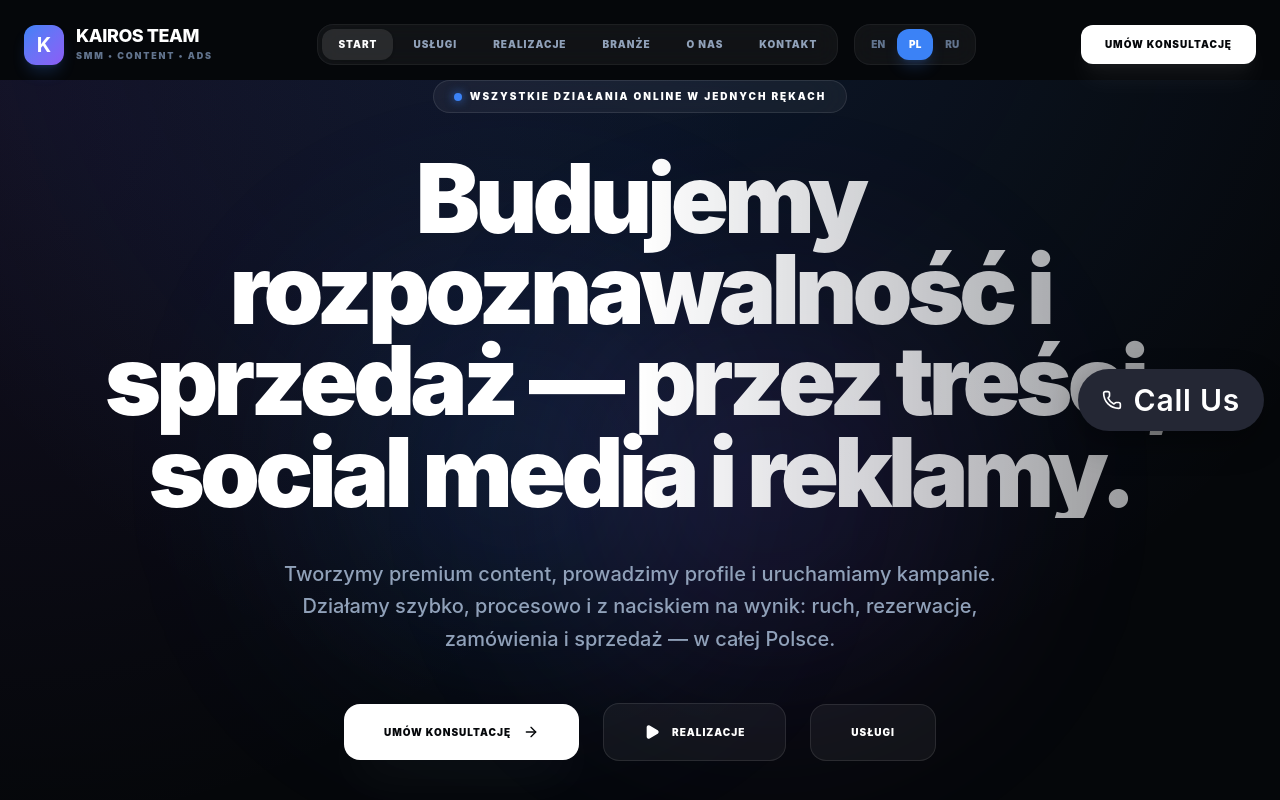
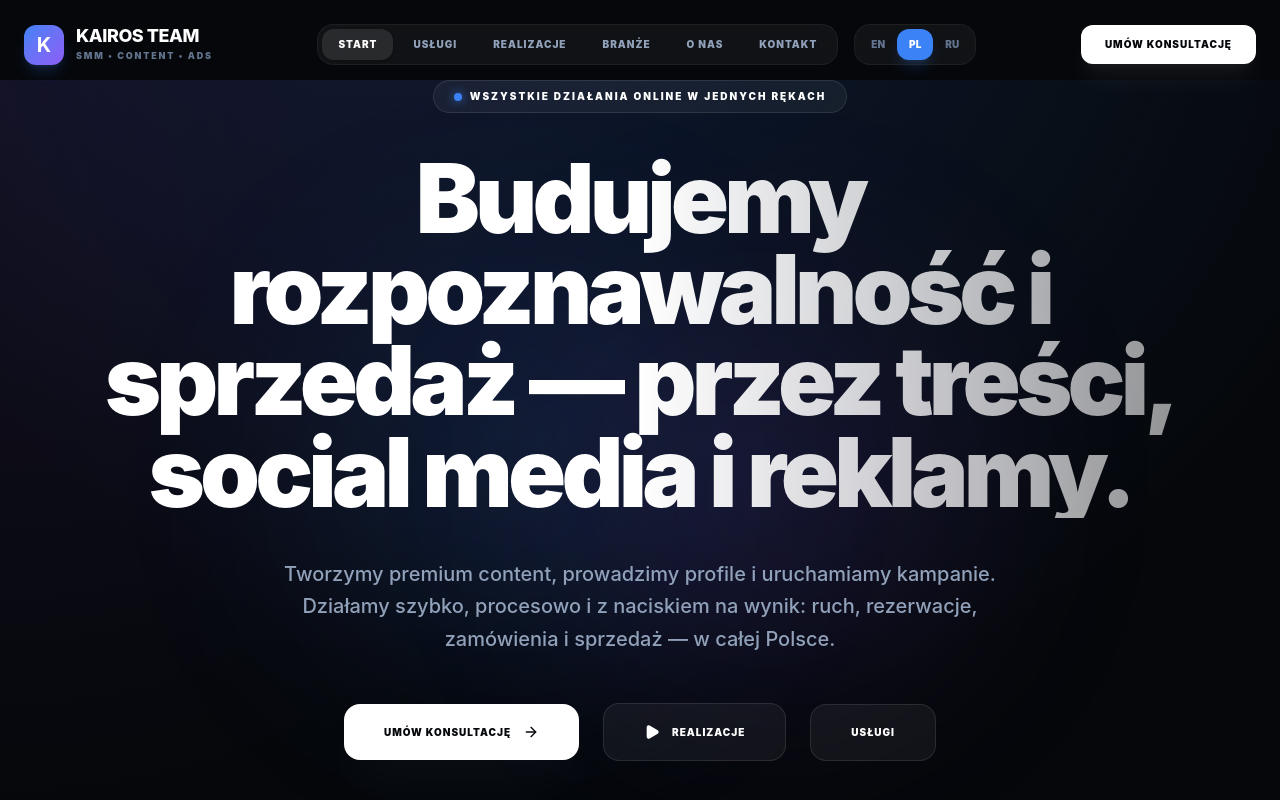
Before and after one commit to sardorbek21324/Kairos-team, a React (Vite) app: page / in a window 1280 px wide. Shown: the top 800 px of the page. Built offline with nearby package versions, Linux system fonts and the light colour scheme.

Commit message:
Remove floating Call Us button

```diff
--- a/src/App.tsx
+++ b/src/App.tsx
@@ -4,7 +4,6 @@ import { ReactNode } from 'react';
 import Header from './components/Header';
 import Footer from './components/Footer';
 import ScrollToTop from './components/ScrollToTop';
-import FloatingCallButton from './components/FloatingCallButton';
 import Home from './pages/Home';
 import Services from './pages/Services';
 import Portfolio from './pages/Portfolio';
@@ -39,7 +38,6 @@ function AppContent() {
           </Routes>
         </motion.div>
       </main>
-      <FloatingCallButton />
       <Footer />
     </div>
   );
--- a/src/components/FloatingCallButton.tsx
+++ /dev/null
@@ -1,14 +0,0 @@
-import { Phone } from 'lucide-react';
-
-export default function FloatingCallButton() {
-  return (
-    <a
-      href="tel:+48503413651"
-      aria-label="Call us at +48 503 413 651"
-      className="fixed right-4 top-1/2 -translate-y-1/2 z-[110] inline-flex items-center gap-3 rounded-full bg-[#242734] px-6 py-4 text-white shadow-[0_12px_30px_rgba(0,0,0,0.35)] transition-all duration-200 hover:scale-[1.02] hover:bg-[#2c3040] focus:outline-none focus-visible:ring-2 focus-visible:ring-white/70"
-    >
-      <Phone className="h-5 w-5" />
-      <span className="text-3xl leading-none font-semibold tracking-wide">Call Us</span>
-    </a>
-  );
-}
```
